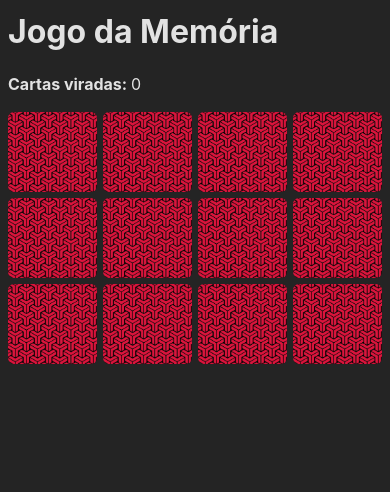
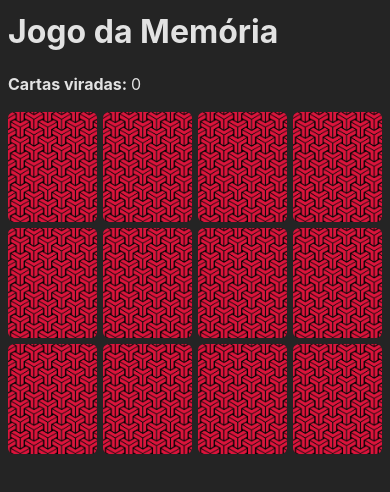
Before and after one commit to BrunoSantosprogrammer/jogo_da_memoria-react-vite, a React (Vite) app: page / in a window 390 px wide. Shown: the top 492 px of the page. Built offline with nearby package versions, Linux system fonts and the light colour scheme.

Commit message:
feat: atulizando componente css

```diff
--- a/src/index.css
+++ b/src/index.css
@@ -76,7 +76,7 @@
 
   @media (max-width: 767px) {
     width: 100%;
-    height: 80px;
+    height: 110px;
   }
 
   /* button */
@@ -93,7 +93,7 @@
   object-fit: contain;
 
   @media(max-width: 767px) {
-    height: 100%;
+    height: 100px;
 
   }
 }
```
